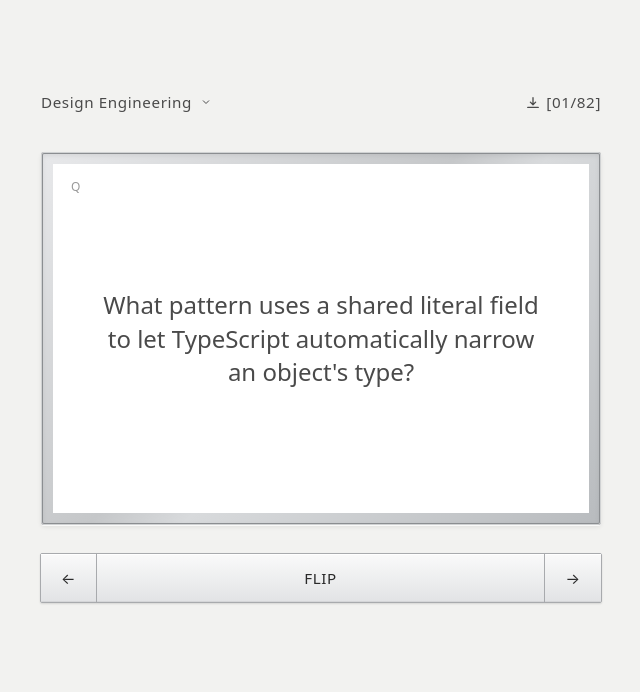
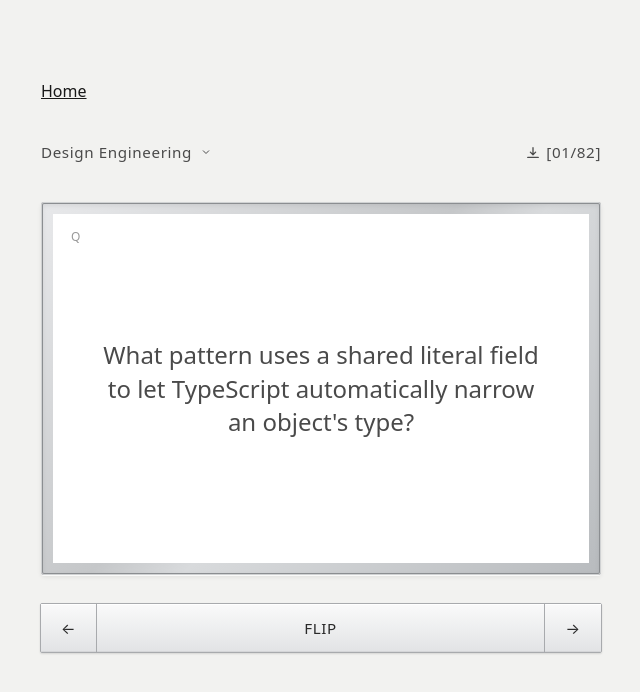
Before and after one commit to pxsswordprotected/personalsite, a React (Vite) app in the folder flashcards-app/: page / in a window 1280 px wide. Shown: the top 692 px of the page, without its empty margins (319-959 px from the left). Built offline with nearby package versions, Linux system fonts and the light colour scheme.

Commit message:
change bg and home positioning

```diff
--- a/flashcards-app/src/App.jsx
+++ b/flashcards-app/src/App.jsx
@@ -128,6 +128,7 @@
 
   return (
     <div className="fc-app">
+      <a href="/" className="fc-home">Home</a>
       <div className="fc-toolbar">
         <div className="fc-deck">
           <select
--- a/flashcards-app/src/styles.css
+++ b/flashcards-app/src/styles.css
@@ -17,6 +17,24 @@
     color: #4a4a4a;
     user-select: none;
     -webkit-user-select: none;
+}
+
+.fc-home {
+    width: 100%;
+    max-width: 560px;
+    font-size: 1rem;
+    text-decoration: underline;
+    color: #191919;
+    transition: opacity 0.15s ease;
+}
+
+.fc-home:hover {
+    opacity: 0.7;
+}
+
+.fc-home:focus-visible {
+    outline: 2px solid currentColor;
+    outline-offset: 2px;
 }
 
 .fc-toolbar {
```
Also changed, not shown: 3 other files (tests, documents, lock files or other folders).
